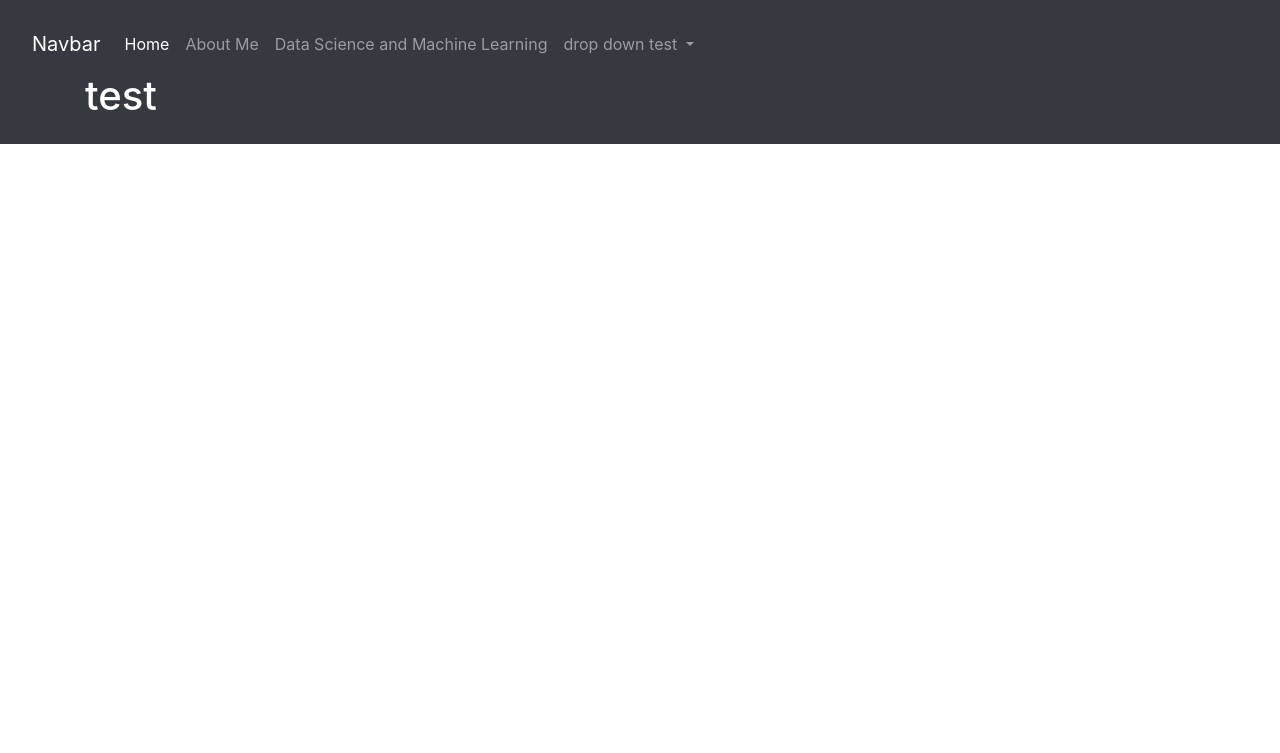
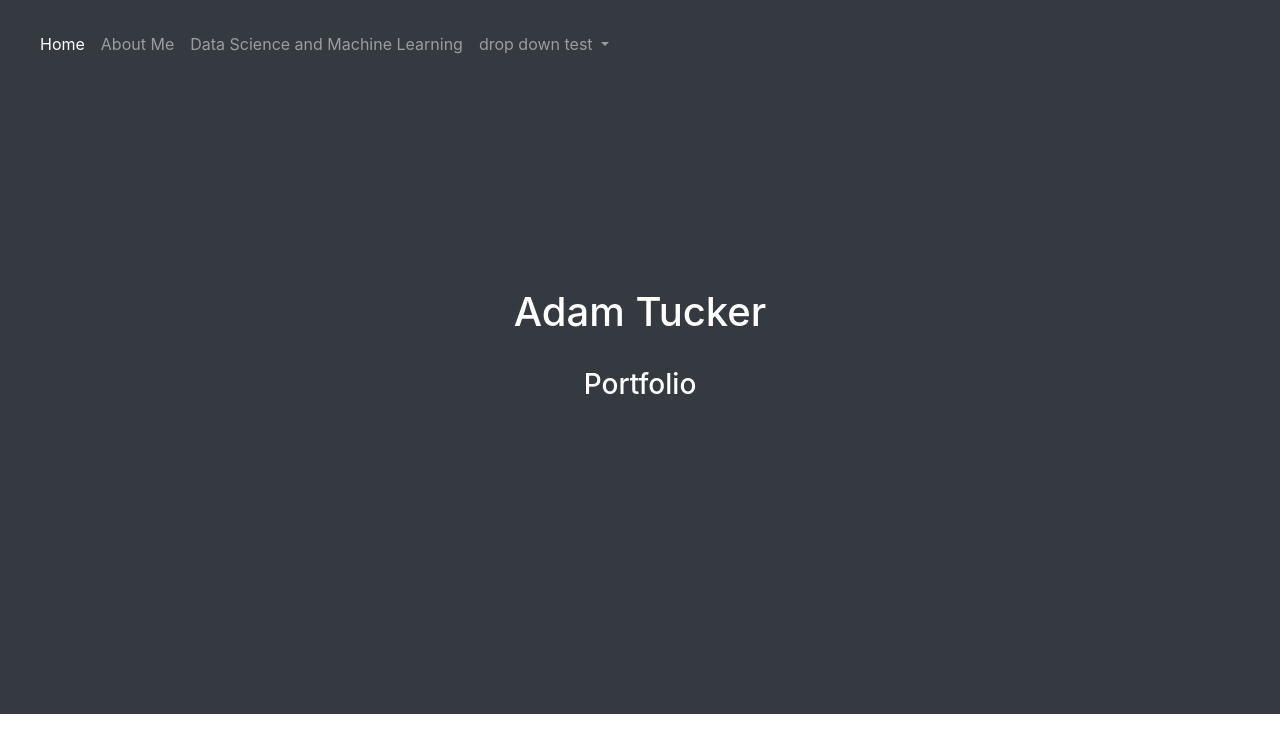
Before and after one commit to Blindrabit/Portfolio, a Django app: template project/templates/index.html in a window 1280 px wide. Shown: the top 753 px of the page. Run offline with Django 3.2, Linux system fonts and the light colour scheme; the template is opened without the code that fills it, so the values that code supplies are empty; some libraries are stand-ins or nearby versions.

Commit message:
index page update

```diff
--- a/project/templates/index.html
+++ b/project/templates/index.html
@@ -2,13 +2,35 @@
 {% load static %}
 
 {% block title %}
-    <title>about me</title>
+    <title>Index</title>
 {% endblock title %}
 
 
 
 
 {% block content %}
-
-<h1> test </h1>
+<br>
+<br>
+<br>
+<br>
+<br>
+<br>
+<br>
+<br>
+<br>
+<h1><Center>Adam Tucker</Center></h1>
+<br>
+<h3><Center>Portfolio</Center></h3>
+<br>
+<br>
+<br>
+<br>
+<br>
+<br>
+<br>
+<br>
+<br>
+<br>
+<br>
+<br>
 {% endblock content %}
--- a/templates/base.html
+++ b/templates/base.html
@@ -20,11 +20,6 @@
 <body>
 <div class="p-3 mb-2 bg-dark text-white">
     <nav class="navbar navbar-expand-lg navbar-dark bg-dark">
-        <a class="navbar-brand" href="#">Navbar</a>
-        <button class="navbar-toggler" type="button" data-toggle="collapse" data-target="#navbarNavDropdown"
-            aria-controls="navbarNavDropdown" aria-expanded="false" aria-label="Toggle navigation">
-            <span class="navbar-toggler-icon"></span>
-        </button>
         <div class="collapse navbar-collapse" id="navbarNavDropdown">
             <ul class="navbar-nav">
                 <li class="nav-item active">
```
